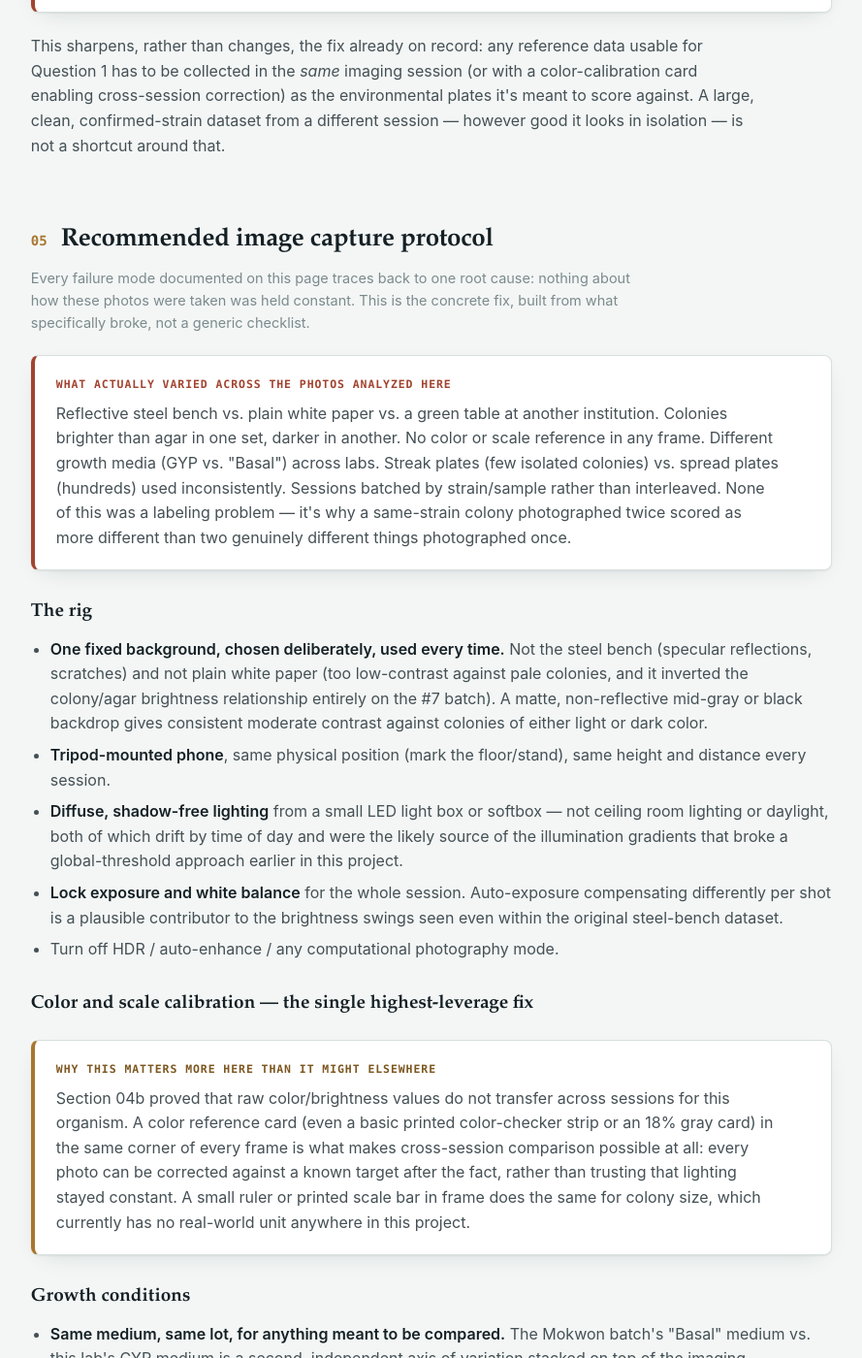
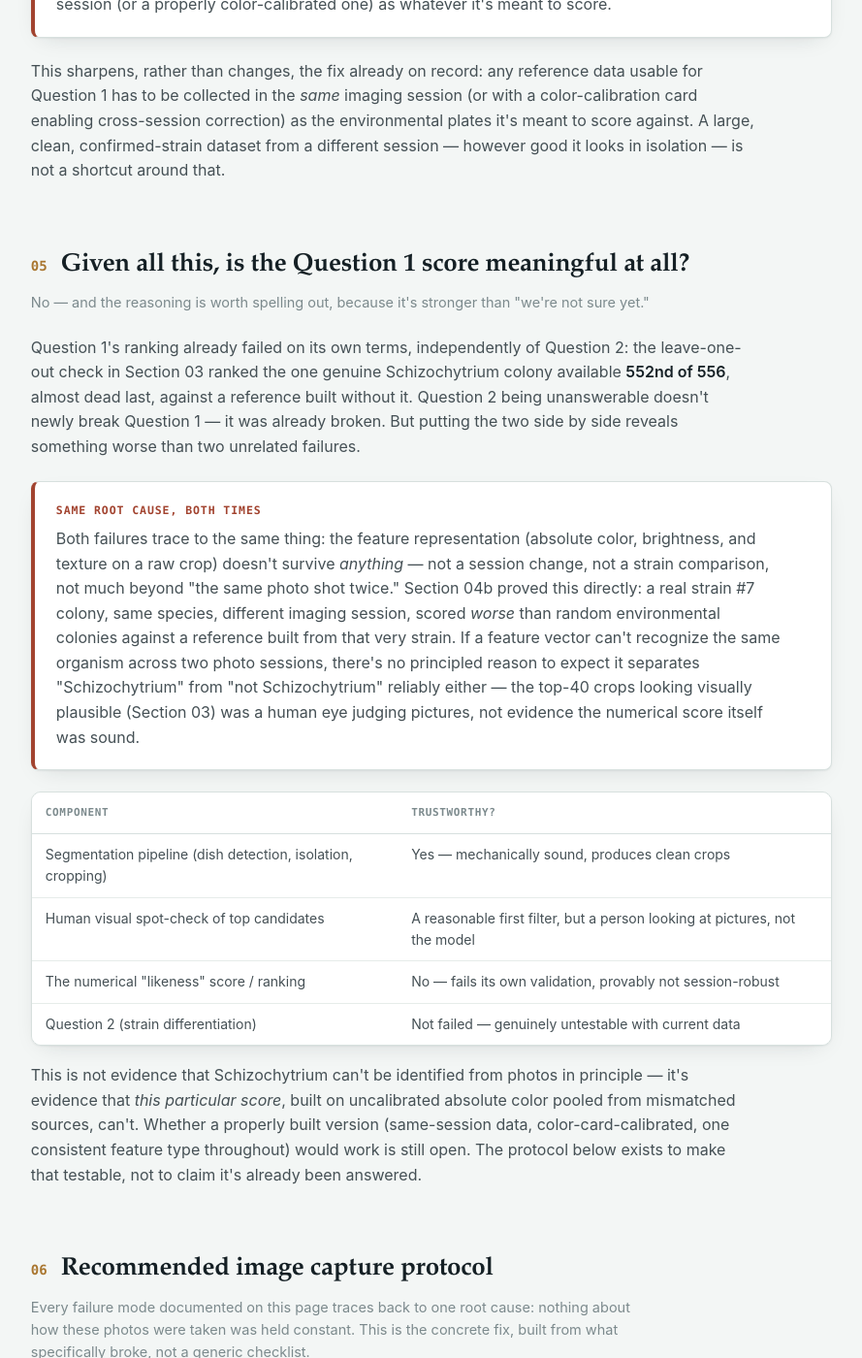
Before and after one commit to jinho1987/schizochytrium-hs6-genomics, a Jekyll site: the page colony-screening.html, which Jekyll copies as it is, in a window 1280 px wide and 1400 px high, scrolled down 11493 px. Shown: the whole window at 97% size, without its empty margins (195-1084 px from the left). Built offline with Jekyll 4.4.1, drawn with Linux system fonts in a browser that asks for light colours; some of the changed text lies outside the part shown.

Commit message:
Add synthesis section: is the Question 1 score meaningful given Q2 is unanswered?
New Section 05 explicitly connects Section 03's leave-one-out failure and
Section 04b's cross-session failure to answer a natural reader question:
no, the numerical likeness score should not be trusted, and the reasoning
is stronger than "unproven" -- both failures trace to the same root cause
(the feature representation doesn't survive a session change, so there's
no reason to expect it separates species reliably either). Distinguishes
what still holds up (the segmentation pipeline, human visual spot-checks)
from what doesn't (the score itself), and states plainly this doesn't mean
identification is impossible in principle, only that this particular
score isn't evidence of it. Renumbers subsequent sections accordingly.

Co-Authored-By: Claude Sonnet 5 <noreply@anthropic.com>

```diff
--- a/colony-screening.html
+++ b/colony-screening.html
@@ -150,7 +150,7 @@ footer p{max-width:none; color:var(--ink-faint);}
 <div class="callout rust">
   <span class="ctitle">Read this before the results below &mdash; updated after a failed validation check</span>
   <p>This is an exploratory, crude-by-design pass, not a validated classifier. The reference data is thin (mostly one physical plate per strain, several dominated by lawn growth rather than isolated colonies), the "likeness" score is a similarity distance against a small pooled reference sample, not a trained/cross-validated model, and one environmental plate produced confirmed false positives from background noise.</p>
-  <p style="margin:0;"><b>A leave-one-out check (Section 03) found the scorer ranks the one known real Schizochytrium colony we have 552nd of 556</b> &mdash; almost dead last &mdash; against the environmental candidates. The ranking below should be read as an unvalidated first-pass triage, not a working identification model. See Section 03 for why, and what fixing it requires.</p>
+  <p style="margin:0;"><b>A leave-one-out check (Section 03) found the scorer ranks the one known real Schizochytrium colony we have 552nd of 556</b> &mdash; almost dead last &mdash; against the environmental candidates. The ranking below should be read as an unvalidated first-pass triage, not a working identification model. See Section 03 for why, Section 05 for whether the score is meaningful at all given Question 2 is also unanswered, and Section 06 for what fixing it requires.</p>
 </div>
 
 <section id="framing">
@@ -328,8 +328,34 @@ footer p{max-width:none; color:var(--ink-faint);}
   <p>This sharpens, rather than changes, the fix already on record: any reference data usable for Question 1 has to be collected in the <i>same</i> imaging session (or with a color-calibration card enabling cross-session correction) as the environmental plates it's meant to score against. A large, clean, confirmed-strain dataset from a different session &mdash; however good it looks in isolation &mdash; is not a shortcut around that.</p>
 </section>
 
+<section id="should-you-trust-the-score">
+  <div class="sec-head"><span class="sec-num">05</span><h2>Given all this, is the Question 1 score meaningful at all?</h2></div>
+  <p class="dek">No &mdash; and the reasoning is worth spelling out, because it's stronger than "we're not sure yet."</p>
+
+  <p>Question 1's ranking already failed on its own terms, independently of Question 2: the leave-one-out check in Section 03 ranked the one genuine Schizochytrium colony available <b>552nd of 556</b>, almost dead last, against a reference built without it. Question 2 being unanswerable doesn't newly break Question 1 &mdash; it was already broken. But putting the two side by side reveals something worse than two unrelated failures.</p>
+
+  <div class="callout rust">
+    <div class="ctitle">Same root cause, both times</div>
+    <p style="margin:0;">Both failures trace to the same thing: the feature representation (absolute color, brightness, and texture on a raw crop) doesn't survive <i>anything</i> &mdash; not a session change, not a strain comparison, not much beyond "the same photo shot twice." Section 04b proved this directly: a real strain #7 colony, same species, different imaging session, scored <i>worse</i> than random environmental colonies against a reference built from that very strain. If a feature vector can't recognize the same organism across two photo sessions, there's no principled reason to expect it separates "Schizochytrium" from "not Schizochytrium" reliably either &mdash; the top-40 crops looking visually plausible (Section 03) was a human eye judging pictures, not evidence the numerical score itself was sound.</p>
+  </div>
+
+  <div class="tbl-wrap">
+  <table>
+    <thead><tr><th>Component</th><th>Trustworthy?</th></tr></thead>
+    <tbody>
+      <tr><td>Segmentation pipeline (dish detection, isolation, cropping)</td><td>Yes &mdash; mechanically sound, produces clean crops</td></tr>
+      <tr><td>Human visual spot-check of top candidates</td><td>A reasonable first filter, but a person looking at pictures, not the model</td></tr>
+      <tr><td>The numerical "likeness" score / ranking</td><td>No &mdash; fails its own validation, provably not session-robust</td></tr>
+      <tr><td>Question 2 (strain differentiation)</td><td>Not failed &mdash; genuinely untestable with current data</td></tr>
+    </tbody>
+  </table>
+  </div>
+
+  <p>This is not evidence that Schizochytrium can't be identified from photos in principle &mdash; it's evidence that <i>this particular score</i>, built on uncalibrated absolute color pooled from mismatched sources, can't. Whether a properly built version (same-session data, color-card-calibrated, one consistent feature type throughout) would work is still open. The protocol below exists to make that testable, not to claim it's already been answered.</p>
+</section>
+
 <section id="capture-protocol">
-  <div class="sec-head"><span class="sec-num">05</span><h2>Recommended image capture protocol</h2></div>
+  <div class="sec-head"><span class="sec-num">06</span><h2>Recommended image capture protocol</h2></div>
   <p class="dek">Every failure mode documented on this page traces back to one root cause: nothing about how these photos were taken was held constant. This is the concrete fix, built from what specifically broke, not a generic checklist.</p>
 
   <div class="callout rust">
@@ -371,7 +397,7 @@ footer p{max-width:none; color:var(--ink-faint);}
 </section>
 
 <section id="limitations">
-  <div class="sec-head"><span class="sec-num">06</span><h2>Limitations &amp; evidence tier</h2></div>
+  <div class="sec-head"><span class="sec-num">07</span><h2>Limitations &amp; evidence tier</h2></div>
   <div class="callout rust">
     <span class="ctitle">Evidence tier: exploratory / crude by design &mdash; scoring model failed its own validation check</span>
     <p style="margin:0;">Everything on this page sits at the lowest confidence tier used across this site, and Question 1's ranking specifically should not be treated as a working model: a leave-one-out check (Section 03) found it ranks the one known real Schizochytrium colony we have 552nd of 556, almost dead last. The pipeline also has at least one confirmed false-positive source (plate 40); isolation quality trades off directly against yield (documented above) and was tuned by visual inspection, not a held-out validation set; and Question 2 is currently unanswerable rather than answered. Treat every image above as a candidate worth a human look &mdash; ideally back on the physical plate, or under a microscope &mdash; not as a confirmed identification, and treat the ranking order itself with active skepticism given the failed check.</p>
@@ -386,7 +412,7 @@ footer p{max-width:none; color:var(--ink-faint);}
 </section>
 
 <section id="data">
-  <div class="sec-head"><span class="sec-num">07</span><h2>Data &amp; scripts</h2></div>
+  <div class="sec-head"><span class="sec-num">08</span><h2>Data &amp; scripts</h2></div>
   <ul class="nav-list clean">
     <li><a href="results/colony_screening/environmental_colony_ranking_cleaned.csv">Full ranking, all 555 environmental colony crops (CSV)</a></li>
     <li><a href="results/colony_screening/reference_lawn_features.csv">Reference strain whole-growth-region features (CSV)</a></li>
```
